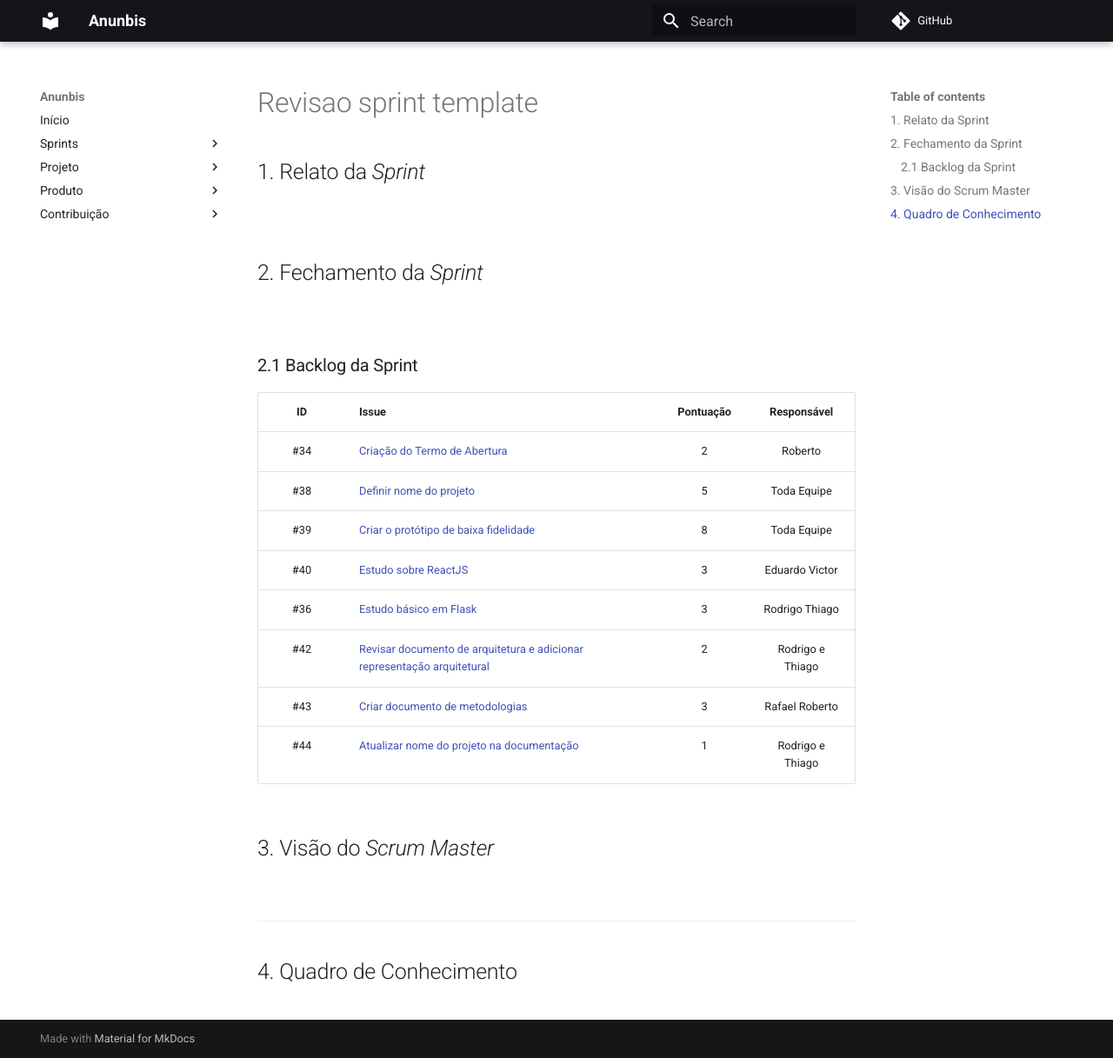
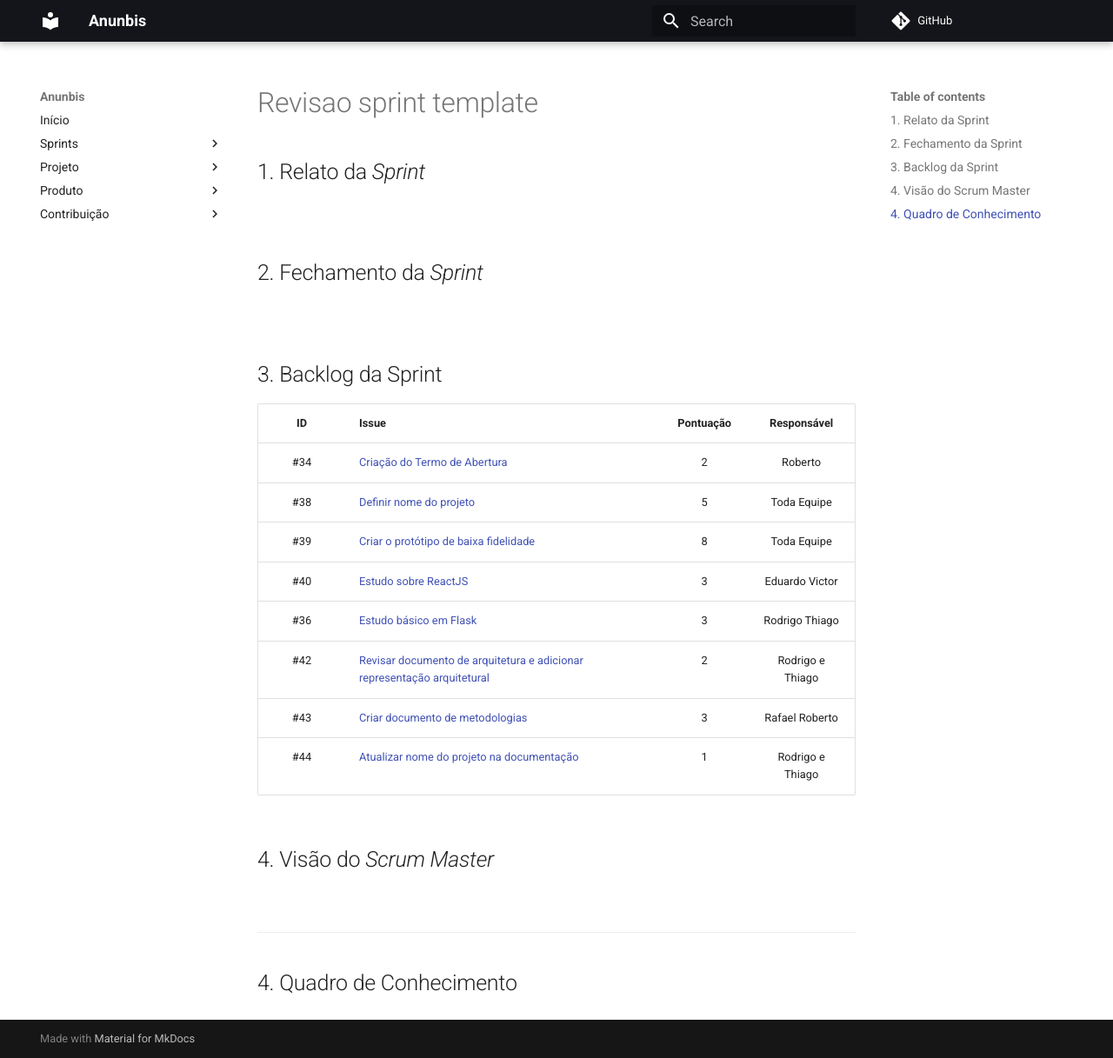
Before and after one commit to fga-eps-mds/2020.2-Anunbis, an MkDocs documentation site: the page built from docs/sprints/revisao-sprint-template.md, in a window 1280 px wide and 1217 px high. Shown: the whole window at 87% size. Built offline with MkDocs 1.6.1 and Material for MkDocs 9.7.7, drawn with Linux system fonts in a browser that asks for light colours; comment, search, counter and statistics services are not loaded.

Commit message:
#60 Fazendo pequenas atualizaçoes no documento de planejamento e de revisao da sprint 3
Co-authored-by: Balbinoo <rodrigo080599@hotmail.com>

```diff
--- a/docs/sprints/revisao-sprint-template.md
+++ b/docs/sprints/revisao-sprint-template.md
@@ -9,7 +9,7 @@
 <p align="justify">&emsp;&emsp;
 </p>
 
-### 2.1 Backlog da Sprint
+## 3. Backlog da Sprint
 
 | ID | Issue | Pontuação | Responsável|
 |:--:| ------- | :----: | :----: |
@@ -23,7 +23,7 @@
 | #44 | [Atualizar nome do projeto na documentação](https://github.com/fga-eps-mds/2019.2-arbc/issues/44)|1| Rodrigo e Thiago|
 
 
-## 3. Visão do _Scrum Master_
+## 4. Visão do _Scrum Master_
 
 <p align="justify">&emsp;&emsp; </p>
 
--- a/mkdocs.yml
+++ b/mkdocs.yml
@@ -28,6 +28,9 @@ nav:
         - Sprint 3:
             - Planejamento: sprints/planejamento-sprint-3.md
             - Revisão: sprints/revisao-sprint-3.md
+        - Sprint 4:
+            - Planejamento: sprints/planejamento-sprint-4.md
+            - Revisão: sprints/revisao-sprint-4.md
     - Projeto:
             - Documento de Visão: documentacao/documento-de-visao.md
             - Documento de Arquitetura: documentacao/documento-de-arquitetura.md
```
Also changed, not shown: docs/sprints/planejamento-sprint-3.md (+0 -1 lines).
